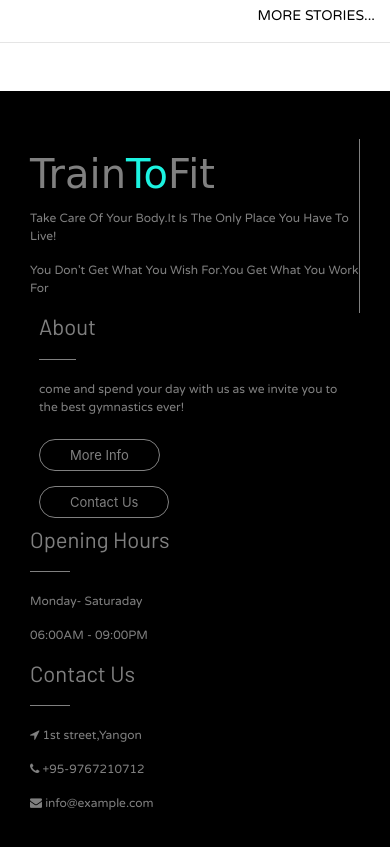
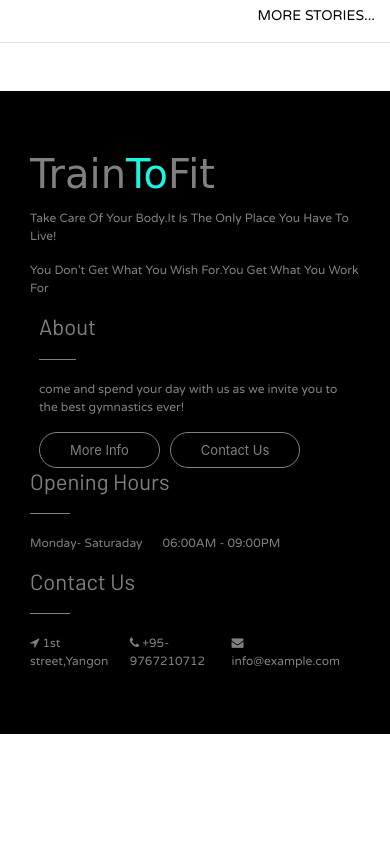
Before and after one commit to SergeiHein/GymWebsite, a plain HTML site: page index.html in a window 390 px wide. Shown: the part 7520-8367 px from the top of the page. After the commit the page ends 8254 px from the top, so only its background shows below. Drawn offline with nearby package versions, Linux system fonts and the light colour scheme; a web font is replaced by a local one.

Commit message:
Update style.css

```diff
--- a/style.css
+++ b/style.css
@@ -423,4 +423,26 @@ html {
   #homebutton {
     display: none !important;
   }
+  .About-btn,
+  .opening-text,
+  .contact-text {
+    display: flex;
+  }
+
+  .btn-footer {
+    line-height: 20px;
+    margin-right: 10px;
+  }
+
+  .opening-text p,
+  .contact-text p {
+    margin-right: 20px;
+  }
+  .logo-part {
+    border-right: none;
+  }
+  .workout-card:hover {
+    transform: none;
+    /* box-shadow: 0 10px 20px rgba(0, 0, 0, 0.12), 0 4px 8px rgba(0, 0, 0, 0.06); */
+  }
 }
```
